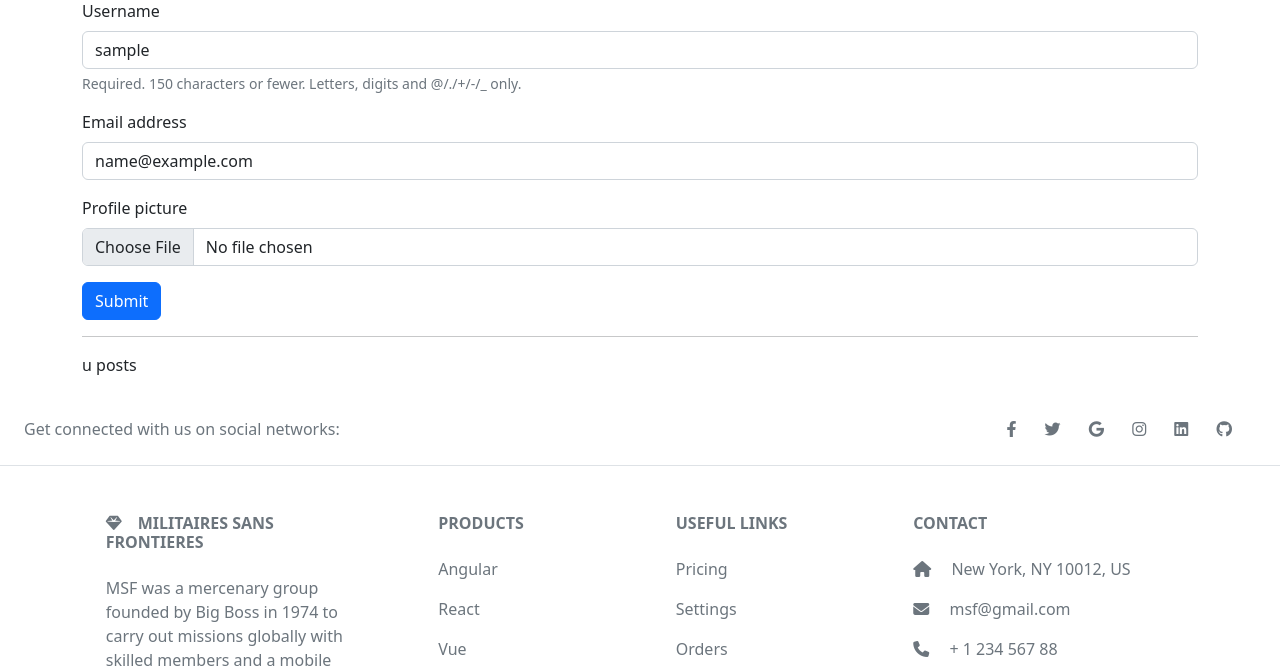
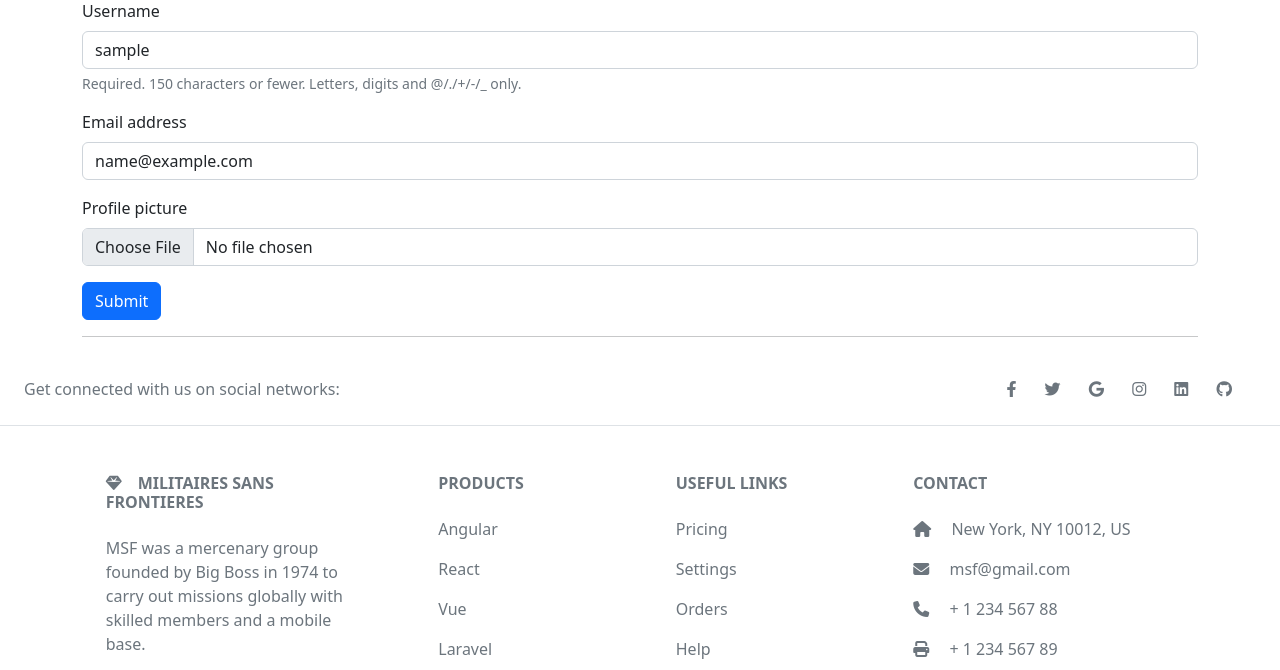
Before and after one commit to dragunov-m/Django-Blog, a Django app: page /profile/ in a window 1280 px wide. Shown: the part 565-1235 px from the top of the page. Run offline with Django 4.2, Linux system fonts and the light colour scheme; the visitor is signed in with stand-in values (Sample User, id 1).

Commit message:
small fixes in blog_auth

```diff
--- a/blog_auth/templates/blog_auth/profile_page.html
+++ b/blog_auth/templates/blog_auth/profile_page.html
@@ -44,7 +44,6 @@
                 <button type="submit" class="btn btn-primary">Submit</button>
             </form>
             <hr>
-            <p>u posts</p>
         </div>
     </section>
 {% endblock content %}
--- a/blog_auth/views.py
+++ b/blog_auth/views.py
@@ -1,8 +1,9 @@
 from django.shortcuts import render, redirect
 from django.contrib.auth.decorators import login_required
-from django.contrib.auth import authenticate, login, logout
+from django.contrib.auth import authenticate, login, logout, get_user_model
 from django.contrib import messages
 from .forms import UserRegistrationForm, UserUpdateForm, ProfileUpdateForm
+User = get_user_model()
 
 
 @login_required(login_url='blog_auth:login')
```
